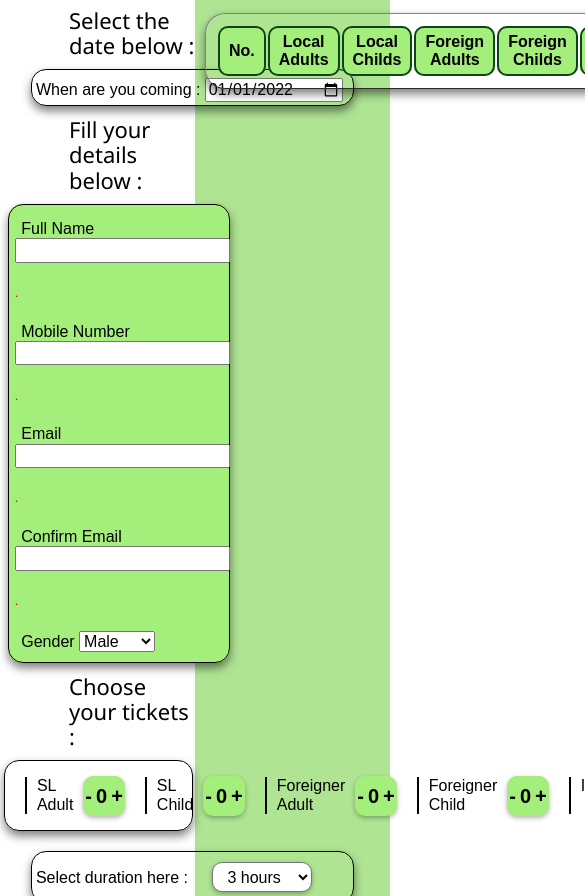
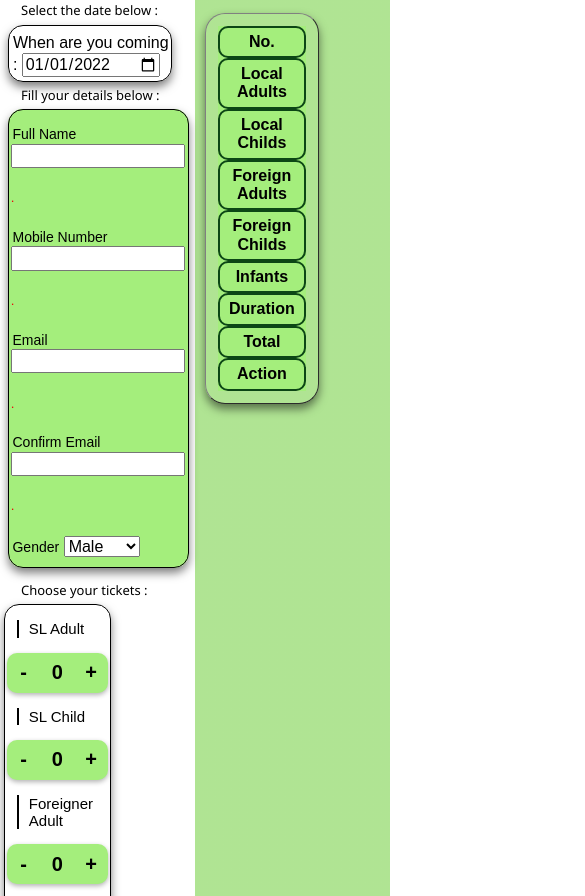
Before and after one commit to LaXnZ/tea-website-wdos-sem2, a plain HTML site: page booking.html in a window 390 px wide. Shown: the part 142-1038 px from the top of the page, 585 px wide, since content can reach past the window. Drawn offline with Linux system fonts and the light colour scheme.

Commit message:
Final Update V6.0
Final update with the mobile compatibility.

```diff
--- a/scripts/mainDonate.js
+++ b/scripts/mainDonate.js
@@ -16,6 +16,7 @@ submitDonate.addEventListener('click', () => {
         alert("Please fill all the fields");
     }else{
         popupDiv.classList.add("open-popup");
+        amount.value = "100";
         fName.value = "";
         address.value = "";
         cNumber.value = "";
--- a/styles/styles.css
+++ b/styles/styles.css
@@ -1222,9 +1222,62 @@ form h5{
 }
 
 
-/* Mobile -- Homepage */
+/* Mobile */
+@media screen and (max-width: 1400px) {
+    .table {
+        border-radius: 20px;
+        width: 20%;
+        margin-left: 10px;
+        margin-top: 5px;
+        margin-bottom: 5px;
+        color: #000000;
+        padding-left: 10px;
+        padding-right: 10px;
+        padding-top: 10px;
+        padding-bottom: 10px;
+        box-shadow: 0px 5px 10px 0px rgba(0, 0, 0, 0.5);
+
+      }
+
+      .table td, .table th {
+        display:flow-root;
+        border-radius: 10px;
+        border-width: 2px;
+        /* padding-left: 30px;
+        padding-right: 30px; */
+        border-color: #0c4615;
+        border-style: solid;
+        text-align: center;
+      }
+      .choosingTickets{
+        display: inline-table;
+          width:50%;
+          height: auto;
+          margin-left: 2%;
+          margin-bottom: 20px;
+          padding-bottom: 10px;
+          padding-right: 1%;
+          padding-left: 1%;
+
+      }
+      .choosingTickets p{
+          font-size: 15px;
+          padding-left: 10px;
+          padding-right: 5px;
+          margin-right: 10px;
+          margin-left: 10px;
+          border-left: 2px solid #000000;
+      }
+
+
+}
+
 
 @media only screen and (max-width : 1024px) {
+
+    #overallCostTickets{
+        display: none;
+    }
     .grid-container1{
         grid-template-columns: 1fr 9fr;
         grid-template-rows: 1fr;
@@ -1551,6 +1604,24 @@ form h5{
 }
 
 @media only screen and (max-width : 768px) {
+    #right {
+        display: block;
+        width: 50%;
+        float:left;
+    }
+
+    .selectDuration{
+        padding-bottom: 10px;
+        padding-top: 10px;
+        width: 70%;
+        height: 55px;
+        margin-left: 10px;
+        padding-left: 2%;
+        padding-right: 1%;
+        border-radius: 15px;
+        border:1.5px solid #000000;
+        box-shadow: 0px 5px 10px 0px rgba(0, 0, 0, 0.5);
+}
     .grid-container1{
         grid-template-columns: auto 2fr;
         grid-template-rows: 1fr;
@@ -1645,11 +1716,85 @@ form h5{
         margin-left: 20%;
         padding-bottom: 1%;
     }
+    .bookingTopics{
+        font-size: 18px;
+        font-weight:500;
+        margin-left: 20px;
+    }
+
+    .bookingDates {
+        padding-top: 5px;
+        width: 80%;
+        height: 50px;
+        margin-left: 8px;
+        padding-left: 2%;
+        padding-right: 1%;
+        align-content: center;
+        border-radius: 15px;
+        border:1.5px solid #000000;
+        box-shadow: 0px 5px 10px 0px rgba(0, 0, 0, 0.5);
+    }
+
 }
 
 
 
 @media only screen and (max-width : 640px) {
+    .dynamicTotal{
+        padding-top: 2px;
+        margin-left: 10px;
+        padding-left: 5px;
+        padding-right: 10px;
+        margin-top: 20px;
+        border: 1px solid #000000;
+        height:120px;
+        width: 100px;
+    }
+    .selectDuration{
+        padding-bottom: 10px;
+        padding-top: 10px;
+        width: 80%;
+        height: 55px;
+        margin-left: 10px;
+        padding-left: 2%;
+        padding-right: 1%;
+        border-radius: 15px;
+        border:1.5px solid #000000;
+        box-shadow: 0px 5px 10px 0px rgba(0, 0, 0, 0.5);
+}
+    .bookingGuests {
+        width: 90%;
+        align-content: center;
+        border-radius: 15px;
+        padding-left: 1%;
+        padding-right: 1%;
+        margin-left: 4%;
+        border:1.5px solid #000000;
+        box-shadow: 0px 5px 10px 0px rgba(0, 0, 0, 0.5);
+        padding-top: 15px;
+        margin-bottom: 15px;
+    }
+    .bookingGuests section label {
+        font-size: 14px;
+        padding-left: 1%;
+    }
+
+    .bookingGuests section input {
+        width: 95%;
+        margin-right: 5px;
+    }
+    .bookingTopics{
+        font-size: 13px;
+        font-weight:500;
+        margin-left: 2px;
+    }
+    .donoUI {
+        display: block;
+        width: 30%;
+        align-content: center;
+
+        padding-bottom: 1%;
+    }
     .grid-container1{
         padding-top: 7px;
         padding-bottom: 7px;
@@ -1808,6 +1953,33 @@ form h5{
 }
 
 @media only screen and (max-width : 348px) {
+    .selectDuration{
+        padding-bottom: 10px;
+        padding-top: 10px;
+        width: 80%;
+        height: 70px;
+        margin-left: 5px;
+        padding-left: 2%;
+        padding-right: 1%;
+        border-radius: 15px;
+        border:1.5px solid #000000;
+        box-shadow: 0px 5px 10px 0px rgba(0, 0, 0, 0.5);
+}
+    .bookingDates label{
+        font-size: 13.5px;
+    }
+    .bookingDates {
+        padding-top: 5px;
+        width: 90%;
+        height: 50px;
+        margin-left: 5px;
+        padding-left: 2%;
+        padding-right: 1%;
+        align-content: center;
+        border-radius: 15px;
+        border:1.5px solid #000000;
+        box-shadow: 0px 5px 10px 0px rgba(0, 0, 0, 0.5);
+    }
     .grid-container1{
         padding-top: 7px;
         padding-bottom: 7px;
```
